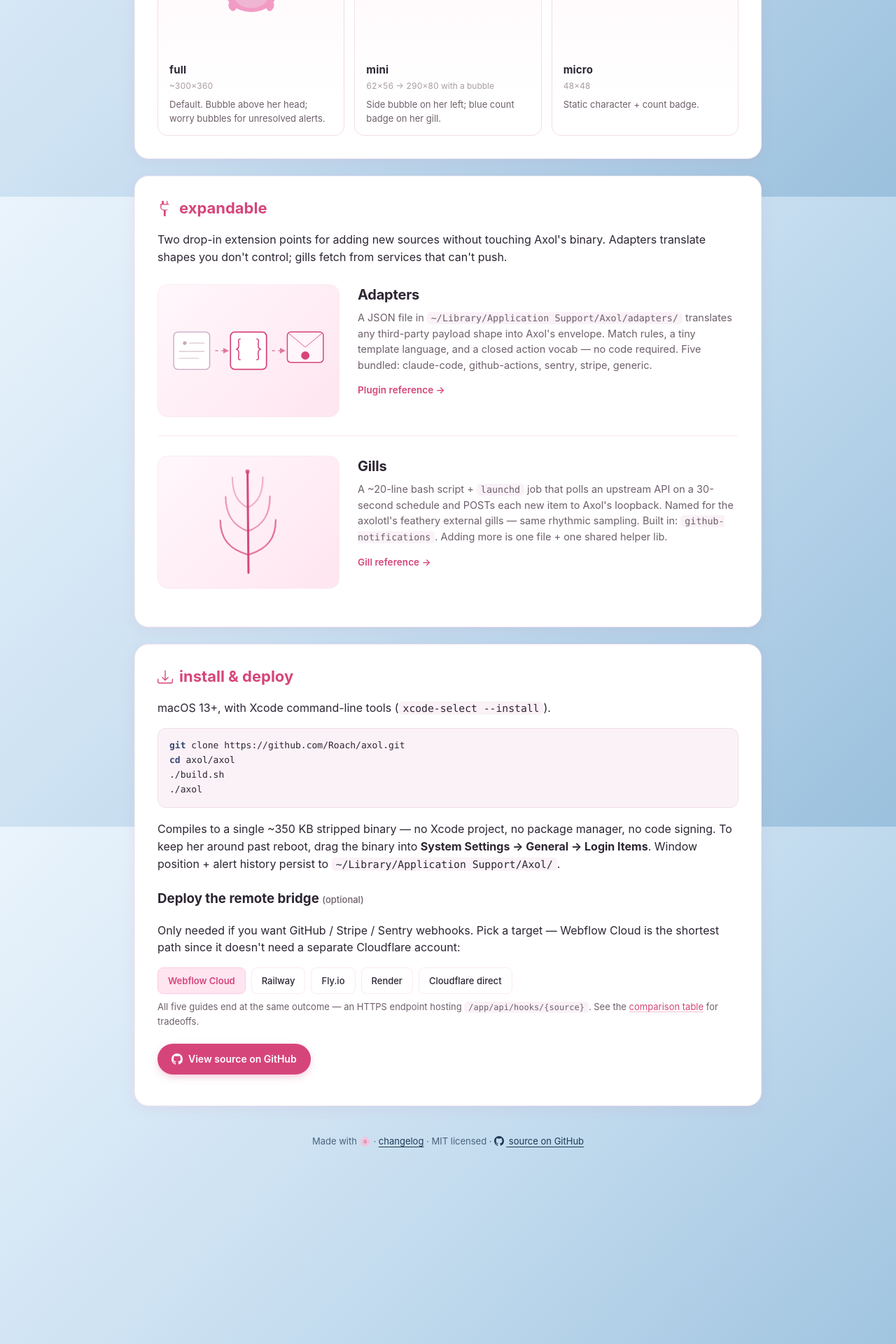
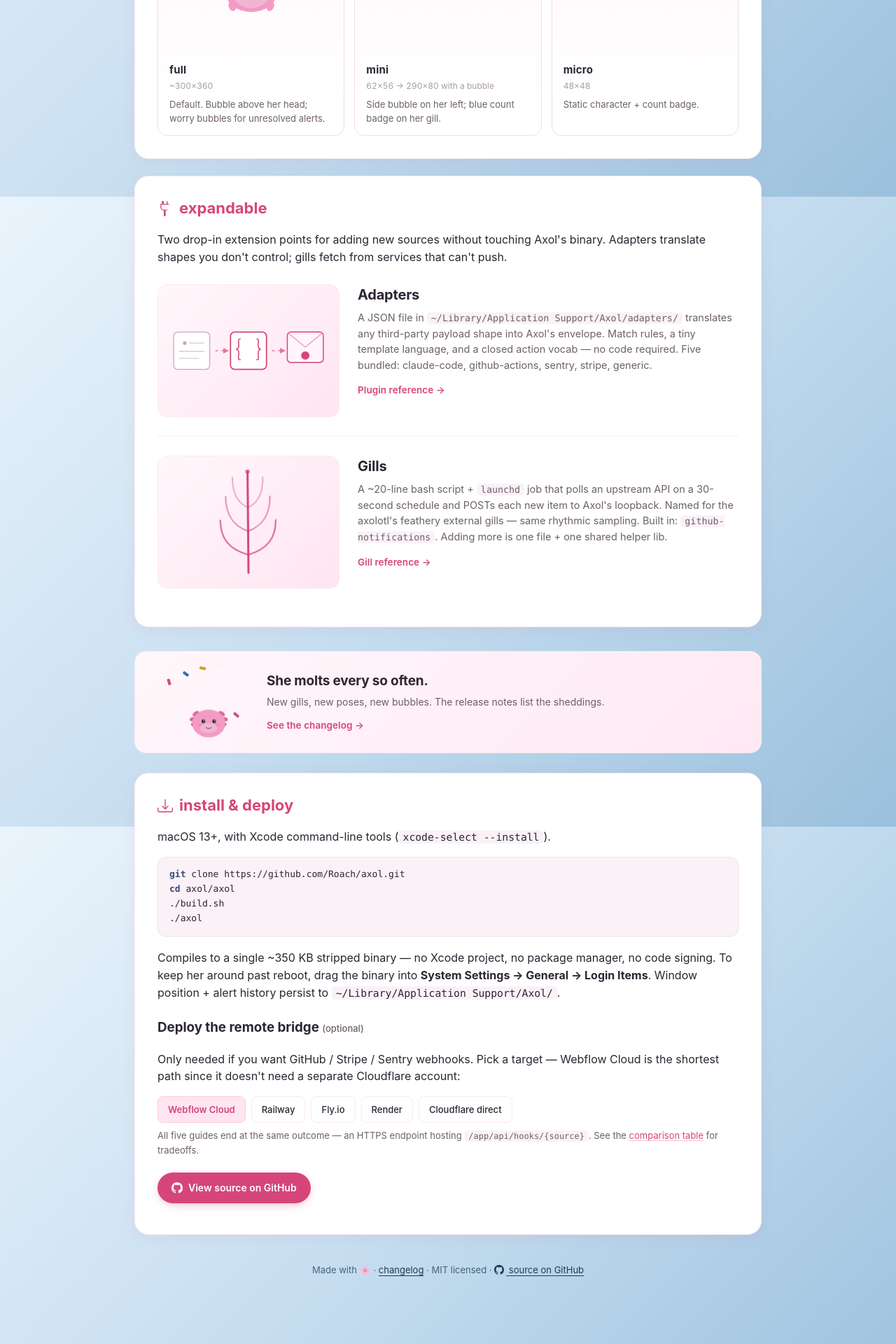
Before and after one commit to Roach/axol, a Jekyll site: the page built from docs/index.html, in a window 1280 px wide. Shown: the part 3319-5239 px from the top of the page at 70% size. Built offline with Jekyll 4.4.1, drawn with Linux system fonts in a browser that asks for light colours.

Commit message:
Homepage: add "she molts" changelog teaser before install
Sits between the feature surface and the install steps — a small
pink-washed band with a miniature Axol looking up as five-color
confetti tumbles past her. Reuses the confetti palette from the
changelog hero so the motif carries across pages.

Gives readers who scroll this far a heartbeat moment before the
clone-and-build instructions, plus a gentle push toward the release
notes. Respects prefers-reduced-motion by hiding the falling pieces.

Co-Authored-By: Claude Opus 4.7 (1M context) <noreply@anthropic.com>

```diff
--- a/docs/index.html
+++ b/docs/index.html
@@ -1039,6 +1039,83 @@ type: website
     color: var(--ink-soft);
     margin: 0 0 6px;
     line-height: 1.5;
+  }
+
+  /* Molts card — personality callout that sits between the feature
+     surface and the install steps. Pink-washed band with a small
+     axol looking up as confetti tumbles past her. */
+  .molts-card {
+    display: grid;
+    grid-template-columns: 140px 1fr;
+    gap: 22px;
+    align-items: center;
+    margin: 34px 0 28px;
+    padding: 22px 26px;
+    background: linear-gradient(135deg, #FFF7FB 0%, #FFE9F3 100%);
+    border: 1px solid #FBEAF2;
+    border-radius: 16px;
+    position: relative;
+    overflow: hidden;
+  }
+  .molts-illo {
+    height: 100px;
+    position: relative;
+  }
+  .molts-illo svg {
+    position: absolute; inset: 0;
+    width: 100%; height: 100%;
+    display: block;
+    overflow: visible;
+  }
+  .molts-body h3 {
+    font-size: 19px;
+    margin: 0 0 4px;
+    color: var(--ink);
+    font-weight: 700;
+    letter-spacing: -0.01em;
+  }
+  .molts-body p {
+    font-size: 14px;
+    color: var(--ink-soft);
+    margin: 0 0 10px;
+    line-height: 1.5;
+  }
+  .molts-cta {
+    font-size: 13.5px;
+    font-weight: 600;
+    color: var(--pink-accent);
+    text-decoration: none;
+    letter-spacing: 0.005em;
+  }
+  .molts-cta:hover {
+    text-decoration: underline;
+    text-underline-offset: 2px;
+  }
+  .molts-c {
+    transform-box: fill-box;
+    transform-origin: center;
+    animation: molts-fall 4.2s ease-in infinite;
+  }
+  .molts-c-1 { animation-delay: 0s;    }
+  .molts-c-2 { animation-delay: 0.6s;  }
+  .molts-c-3 { animation-delay: 1.2s;  }
+  .molts-c-4 { animation-delay: 1.8s;  }
+  .molts-c-5 { animation-delay: 2.4s;  }
+  @keyframes molts-fall {
+    0%   { transform: translateY(0)     rotate(0deg);   opacity: 0; }
+    8%   { opacity: 1; }
+    85%  { transform: translateY(70px)  rotate(220deg); opacity: 1; }
+    100% { transform: translateY(82px)  rotate(260deg); opacity: 0; }
+  }
+  @media (prefers-reduced-motion: reduce) {
+    .molts-c { animation: none !important; opacity: 0; }
+  }
+  @media (max-width: 640px) {
+    .molts-card {
+      grid-template-columns: 1fr;
+      padding: 18px 20px;
+    }
+    .molts-illo { height: 80px; }
   }
 
   /* Deploy target link tiles — compact pills for the 5 platforms
@@ -2352,6 +2429,48 @@ type: website
     </div>
   </section>
 
+  <!-- Personality teaser: changelog callout. Sits between the feature
+       surface and the install steps so readers who made it this far
+       feel the heartbeat of the project before they clone it. -->
+  <aside class="molts-card" aria-label="Changelog teaser">
+    <div class="molts-illo" aria-hidden="true">
+      <svg viewBox="0 0 140 100" xmlns="http://www.w3.org/2000/svg" preserveAspectRatio="xMidYMid meet">
+        <!-- Confetti rectangles tumbling down — same five-piece palette
+             as the changelog hero, scaled down for this compact band. -->
+        <g class="molts-confetti">
+          <rect class="molts-c molts-c-1" x="18"  y="-4"  width="9" height="4" rx="1" fill="#D6457A"/>
+          <rect class="molts-c molts-c-2" x="42"  y="-4"  width="9" height="4" rx="1" fill="#3A6EA5"/>
+          <rect class="molts-c molts-c-3" x="66"  y="-4"  width="9" height="4" rx="1" fill="#D4A017"/>
+          <rect class="molts-c molts-c-4" x="90"  y="-4"  width="9" height="4" rx="1" fill="#2E8B57"/>
+          <rect class="molts-c molts-c-5" x="114" y="-4"  width="9" height="4" rx="1" fill="#BF4F85"/>
+        </g>
+        <!-- Miniature axol looking up, in the lower half -->
+        <g transform="translate(44,44) scale(0.32)">
+          <ellipse cx="52"  cy="70"  rx="16" ry="9"  fill="#E066A0" transform="rotate(-35 52 70)" />
+          <ellipse cx="42"  cy="95"  rx="18" ry="10" fill="#E066A0" transform="rotate(-8 42 95)" />
+          <ellipse cx="50"  cy="122" rx="20" ry="11" fill="#BF4F85" transform="rotate(22 50 122)" />
+          <ellipse cx="168" cy="70"  rx="16" ry="9"  fill="#E066A0" transform="rotate(35 168 70)" />
+          <ellipse cx="178" cy="95"  rx="18" ry="10" fill="#E066A0" transform="rotate(8 178 95)" />
+          <ellipse cx="170" cy="122" rx="20" ry="11" fill="#BF4F85" transform="rotate(-22 170 122)" />
+          <ellipse cx="110" cy="114" rx="74" ry="62" fill="#F29BC5"/>
+          <ellipse cx="110" cy="135" rx="40" ry="22" fill="#F0B5D3"/>
+          <circle cx="86"  cy="104" r="8" fill="#2D2533"/>
+          <circle cx="134" cy="104" r="8" fill="#2D2533"/>
+          <circle cx="88"  cy="101" r="2.4" fill="#FFFFFF"/>
+          <circle cx="136" cy="101" r="2.4" fill="#FFFFFF"/>
+          <circle cx="72"  cy="122" r="7" fill="#FF7AA3" opacity="0.45"/>
+          <circle cx="148" cy="122" r="7" fill="#FF7AA3" opacity="0.45"/>
+          <path d="M 98 132 Q 110 142 122 132" stroke="#7A2D4D" stroke-width="3" fill="none" stroke-linecap="round"/>
+        </g>
+      </svg>
+    </div>
+    <div class="molts-body">
+      <h3>She molts every so often.</h3>
+      <p>New gills, new poses, new bubbles. The release notes list the sheddings.</p>
+      <a class="molts-cta" href="changelog.html">See the changelog →</a>
+    </div>
+  </aside>
+
   <section id="install">
     <h2><span class="heading-icon" aria-hidden="true"><svg><use href="#icon-install"/></svg></span>install &amp; deploy</h2>
     <p>macOS 13+, with Xcode command-line tools (<code>xcode-select --install</code>).</p>
```
